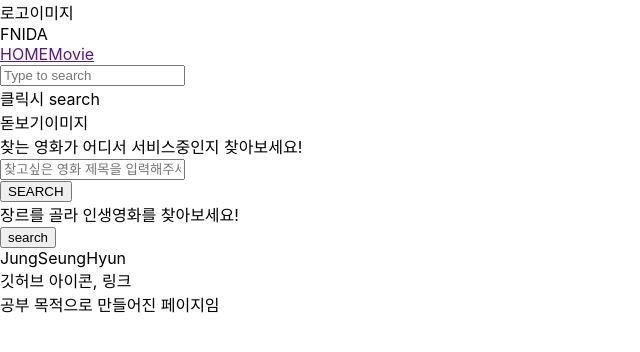
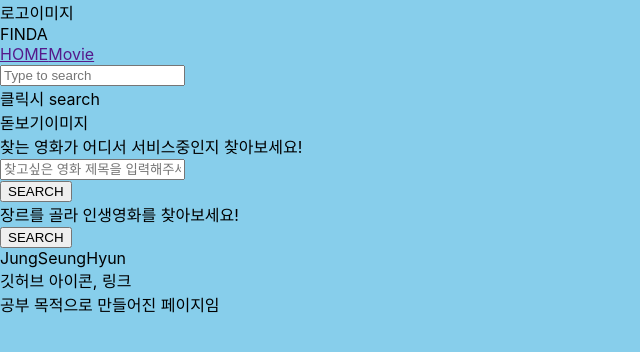
Before and after one commit to herrakam/FINDA-react, a React (Create React App) app: page / in a window 1280 px wide. Shown: the top 352 px of the page, without its empty margins (0-640 px from the left). Built offline with nearby package versions, Linux system fonts and the light colour scheme.

Commit message:
레이아웃 body 문제 해결

```diff
--- a/src/components/Main.js
+++ b/src/components/Main.js
@@ -35,7 +35,7 @@ function Main() {
         <div className="bottomWord">장르를 골라 인생영화를 찾아보세요!</div>
         <div className="recommendBarWrap">
           <div className="recommendBar"></div>
-          <button className="recommendBtn">search</button>
+          <button className="recommendBtn">SEARCH</button>
         </div>
         <div className="recommendBox"></div>
       </div>
--- a/src/index.css
+++ b/src/index.css
@@ -1,13 +1,15 @@
 body {
   margin: 0;
-  font-family: -apple-system, BlinkMacSystemFont, 'Segoe UI', 'Roboto', 'Oxygen',
-    'Ubuntu', 'Cantarell', 'Fira Sans', 'Droid Sans', 'Helvetica Neue',
+  font-family: -apple-system, BlinkMacSystemFont, "Segoe UI", "Roboto", "Oxygen",
+    "Ubuntu", "Cantarell", "Fira Sans", "Droid Sans", "Helvetica Neue",
     sans-serif;
   -webkit-font-smoothing: antialiased;
   -moz-osx-font-smoothing: grayscale;
+  width: 100%;
+  background-color: skyblue;
 }
 
 code {
-  font-family: source-code-pro, Menlo, Monaco, Consolas, 'Courier New',
+  font-family: source-code-pro, Menlo, Monaco, Consolas, "Courier New",
     monospace;
 }
--- a/src/layouts/Header.js
+++ b/src/layouts/Header.js
@@ -12,7 +12,7 @@ function Header() {
         <div className="headerleft">
           <div className="logoAndName">
             <div className="logo">로고이미지</div>
-            <div className="siteName">FNIDA</div>
+            <div className="siteName">FINDA</div>
           </div>
           <div className="homeBtn">
             <Link>HOME</Link>
```
Also changed, not shown: src/layouts/Body.js (added, +12 -0 lines).
